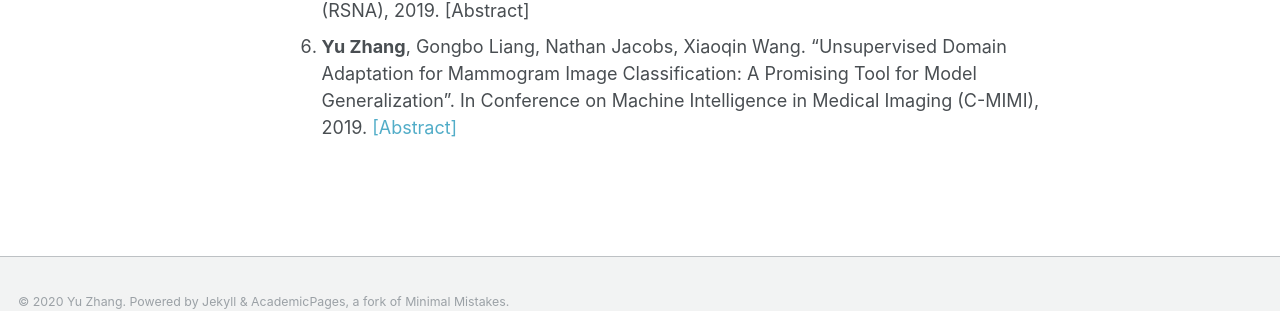
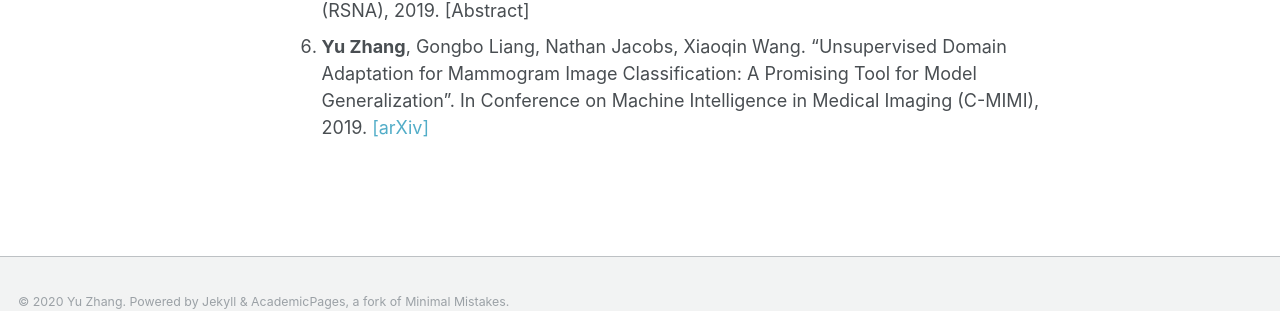
Before and after one commit to yuzhang03/yuzhang03.github.io, a Jekyll site: the page built from _pages/about.md, in a window 1280 px wide and 900 px high, scrolled down 729 px. Shown: the part 552-863 px from the top of the window. Built offline with Jekyll 4.4.1, drawn with Linux system fonts in a browser that asks for light colours.

Commit message:
Update about.md

```diff
--- a/_pages/about.md
+++ b/_pages/about.md
@@ -32,4 +32,4 @@ Publications
 1. **Yu Zhang**, Xiaoqin Wang, Hunter Blanton, Gongbo Liang, Xin Xing, Nathan Jacobs. "2D Convolutional Neural Networks for 3D Digital Breast Tomosynthesis Classification". In IEEE International Conference of Bioinformatics and Biomedicine (BIBM), 2019. [[arXiv]](https://arxiv.org/abs/2002.12314)
 1. Gongbo Liang, Xiaoqin Wang, **Yu Zhang**, Xin Xing, Hunter Blanton, Tawfiq Salem, Nathan Jacobs. "Joint 2D-3D Breast Cancer Classification". In IEEE International Conference of Bioinformatics and Biomedicine (BIBM), 2019. [[arXiv]](https://arxiv.org/abs/2002.12392)
 1. Gongbo Liang, **Yu Zhang**, Jinze Liu, Nathan Jacobs, Xiaoqin Wang. "Training Deep Learning Models as Radiologists: Breast Cancer Classification Using Combined Whole 2D Mammography and Full Volume Digital Breast Tomosynthesis". In Radiological Society of North America 105th Scientific Assembly and Annual Meeting (RSNA), 2019. [Abstract]
-1. **Yu Zhang**, Gongbo Liang, Nathan Jacobs, Xiaoqin Wang. "Unsupervised Domain Adaptation for Mammogram Image Classification: A Promising Tool for Model Generalization". In Conference on Machine Intelligence in Medical Imaging (C-MIMI), 2019. [[Abstract]](https://cdn.ymaws.com/siim.org/resource/resmgr/mimi19/oral3/Unsupervised_Domain_Adaptati.pdf)
+1. **Yu Zhang**, Gongbo Liang, Nathan Jacobs, Xiaoqin Wang. "Unsupervised Domain Adaptation for Mammogram Image Classification: A Promising Tool for Model Generalization". In Conference on Machine Intelligence in Medical Imaging (C-MIMI), 2019. [[arXiv]](https://arxiv.org/abs/2003.01111)
```
